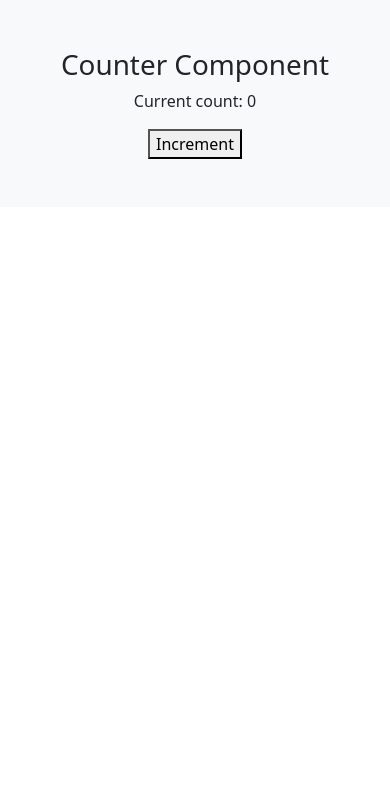
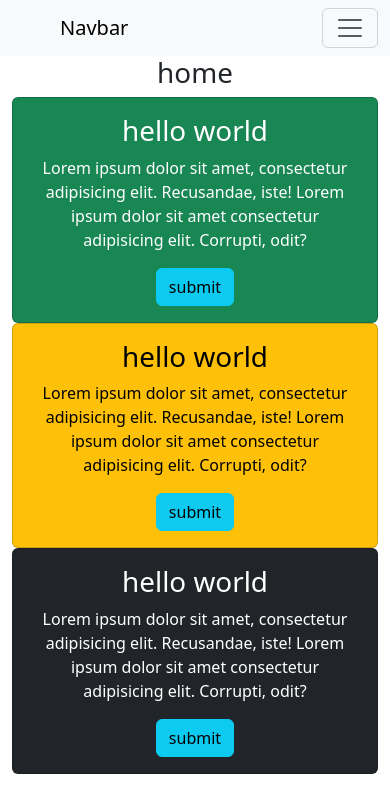
Before and after one commit to Tahidali/myreact, a React (Create React App) app: page / in a window 390 px wide. Shown: the top 812 px of the page. Built offline with nearby package versions, Linux system fonts and the light colour scheme.

Commit message:
Lazy loading

```diff
--- a/src/App.js
+++ b/src/App.js
@@ -1,11 +1,22 @@
 import React from 'react';
-import MyComponent from './MyComponent';
+import Navbar from './Component/Navbar';
+import { Route, Routes } from 'react-router-dom';
+// import Home from './Component/Home';
+import HomeChild from './LazyLoadingPages/HomeChild';
+import AboutChild from './LazyLoadingPages/AboutChild';
+// import About from './Component/About';
+const LazyAbout = React.lazy(()=>import("./Component/About"))
+const LazyHome = React.lazy(()=>import("././Component/Home"))
 
 function App() {
   return (
-    <div className='text-center py-5 bg-light'>
-      <MyComponent title=" Counter Component"  />
-    </div>
+    <>
+    <Navbar/>
+    <Routes>
+      <Route path='/' element={<React.Suspense fallback={<HomeChild/>}> <LazyHome/>  </React.Suspense>}></Route>
+      <Route path='/About' element={<React.Suspense fallback={<AboutChild/>}> <LazyAbout/> </React.Suspense>}></Route>
+    </Routes>
+    </>
   );
 }
 
--- /dev/null
+++ b/src/Component/Home.jsx
@@ -0,0 +1,40 @@
+import React from 'react'
+
+function Home() {
+  return (
+    <div className='container'>
+        <div className="row text-center">
+            <h1>home</h1>
+            <div className="col-md-4">
+                <div className="card text-bg-success">
+                    <div className="card-body">
+                        <h1 className='text-center'>hello world </h1>
+                        <p>Lorem ipsum dolor sit amet, consectetur adipisicing elit. Recusandae, iste! Lorem ipsum dolor sit amet consectetur adipisicing elit. Corrupti, odit?</p>
+                        <button className='btn btn-info'>submit</button>
+                    </div>
+                </div>
+            </div>
+            <div className="col-md-4">
+                <div className="card text-bg-warning">
+                    <div className="card-body">
+                        <h1 className='text-center'>hello world </h1>
+                        <p>Lorem ipsum dolor sit amet, consectetur adipisicing elit. Recusandae, iste! Lorem ipsum dolor sit amet consectetur adipisicing elit. Corrupti, odit?</p>
+                        <button className='btn btn-info'>submit</button>
+                    </div>
+                </div>
+            </div>
+            <div className="col-md-4">
+                <div className="card text-bg-dark">
+                    <div className="card-body">
+                        <h1 className='text-center'>hello world </h1>
+                        <p>Lorem ipsum dolor sit amet, consectetur adipisicing elit. Recusandae, iste! Lorem ipsum dolor sit amet consectetur adipisicing elit. Corrupti, odit?</p>
+                        <button className='btn btn-info'>submit</button>
+                    </div>
+                </div>
+            </div>
+        </div>
+    </div>
+  )
+}
+
+export default Home
--- /dev/null
+++ b/src/Component/Navbar.jsx
@@ -0,0 +1,34 @@
+import React from 'react'
+import { NavLink } from 'react-router-dom'
+
+function Navbar() {
+  return (
+    <div className=''>
+      <nav className="navbar navbar-expand-lg bg-body-tertiary">
+  <div className="container-fluid">
+    <a className="navbar-brand ps-5" href="#">Navbar</a>
+    <button className="navbar-toggler" type="button" data-bs-toggle="collapse" data-bs-target="#navbarSupportedContent" aria-controls="navbarSupportedContent" aria-expanded="false" aria-label="Toggle navigation">
+      <span className="navbar-toggler-icon" />
+    </button>
+    <div className="collapse navbar-collapse" id="navbarSupportedContent">
+      <ul className="navbar-nav me-auto mb-2 mb-lg-0">
+        <li className="nav-item">
+          <NavLink className="nav-link active" aria-current="page"  to="/">Home</NavLink>
+        </li>
+        <li className="nav-item">
+          <NavLink className="nav-link" to="/About">About</NavLink>
+        </li>
+      </ul>
+      <form className="d-flex" role="search">
+        <input className="form-control me-2" type="search" placeholder="Search" aria-label="Search" />
+        <button className="btn btn-outline-success" type="submit">Search</button>
+      </form>
+    </div>
+  </div>
+</nav>
+
+    </div>
+  )
+}
+
+export default Navbar
--- /dev/null
+++ b/src/LazyLoadingPages/AboutChild.jsx
@@ -0,0 +1,17 @@
+import React from "react";
+
+function AboutChild() {
+  return (
+    <div className="container-fluid">
+      <p class="placeholder-glow">
+        <span class="placeholder col-12"></span>
+      </p>
+
+      <p class="placeholder-wave">
+        <span class="placeholder col-12"> </span>
+      </p>
+    </div>
+  );
+}
+
+export default AboutChild;
--- /dev/null
+++ b/src/LazyLoadingPages/HomeChild.jsx
@@ -0,0 +1,59 @@
+import React from 'react'
+
+function HomeChild() {
+  return (
+    <div className='container'>
+      <div className="row">
+      <h1></h1>
+      <div className="col-md-4">
+      <div className="card" aria-hidden="true">
+  <div className="card-body">
+    <h5 className="card-title placeholder-glow">
+      <span className="placeholder col-6" />
+    </h5>
+    <p className="card-text placeholder-glow">
+      <span className="placeholder col-7" />
+      <span className="placeholder col-4" />
+      <span className="placeholder col-4" />
+    </p>
+    <a className="btn btn-primary disabled placeholder col-6" aria-disabled="true" />
+  </div>
+  </div>
+      </div>
+      <div className="col-md-4">
+      <div className="card" aria-hidden="true">
+  <div className="card-body">
+    <h5 className="card-title placeholder-glow">
+      <span className="placeholder col-6" />
+    </h5>
+    <p className="card-text placeholder-glow">
+      <span className="placeholder col-7" />
+      <span className="placeholder col-4" />
+      <span className="placeholder col-4" />
+    </p>
+    <a className="btn btn-primary disabled placeholder col-6" aria-disabled="true" />
+  </div>
+  </div>
+      </div>
+      <div className="col-md-4">
+      <div className="card" aria-hidden="true">
+  <div className="card-body">
+    <h5 className="card-title placeholder-glow">
+      <span className="placeholder col-6" />
+    </h5>
+    <p className="card-text placeholder-glow">
+      <span className="placeholder col-7" />
+      <span className="placeholder col-4" />
+      <span className="placeholder col-4" />
+    </p>
+    <a className="btn btn-primary disabled placeholder col-6" aria-disabled="true" />
+  </div>
+  </div>
+      </div>
+</div>
+
+    </div>
+  )
+}
+
+export default HomeChild
--- a/src/index.js
+++ b/src/index.js
@@ -6,5 +6,5 @@ import {BrowserRouter} from 'react-router-dom'
 
 const root = ReactDOM.createRoot(document.getElementById('root'));
 root.render(
-  <App/>
+  <BrowserRouter><App/></BrowserRouter>
 );
```
Also changed, not shown: src/Component/About.jsx (added, +12 -0 lines).
